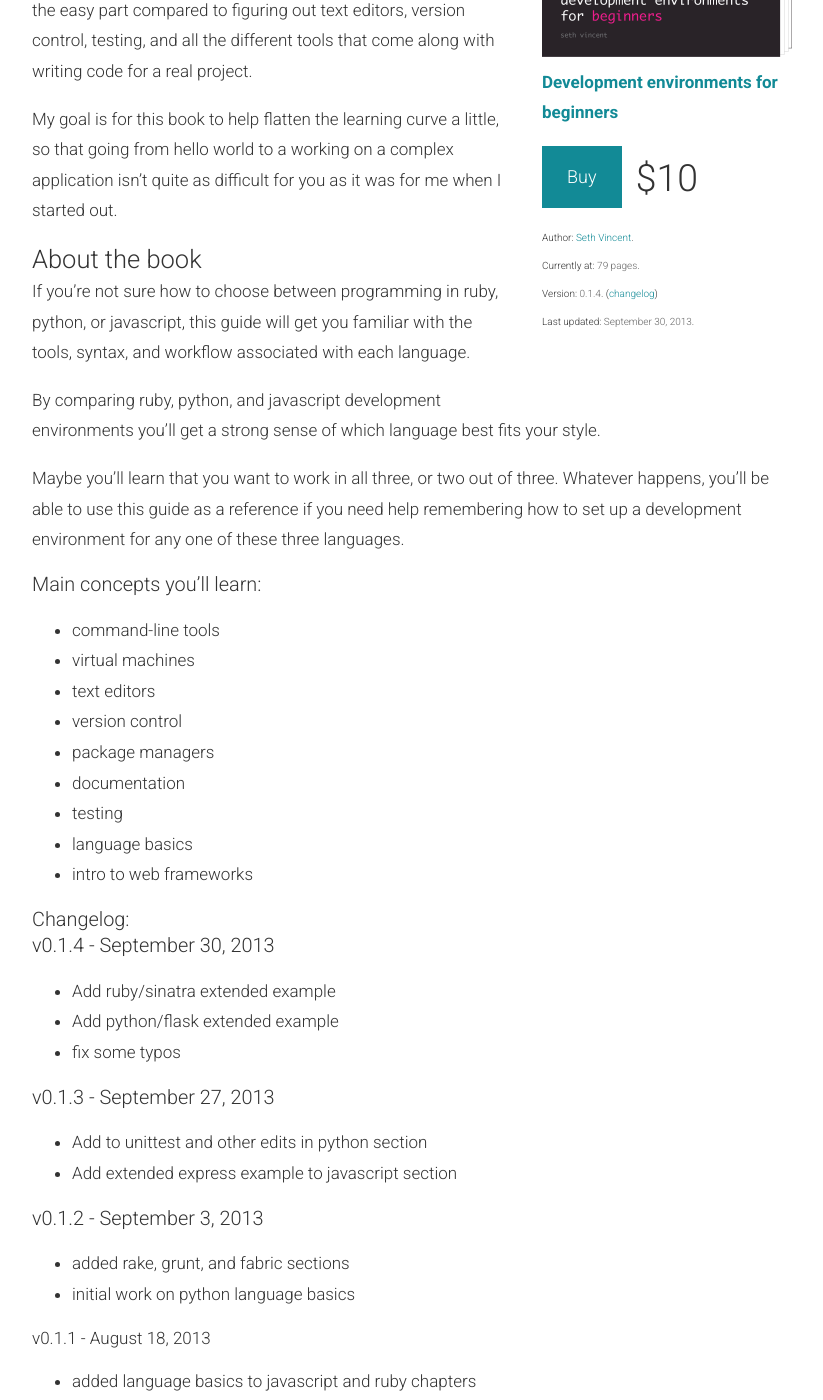
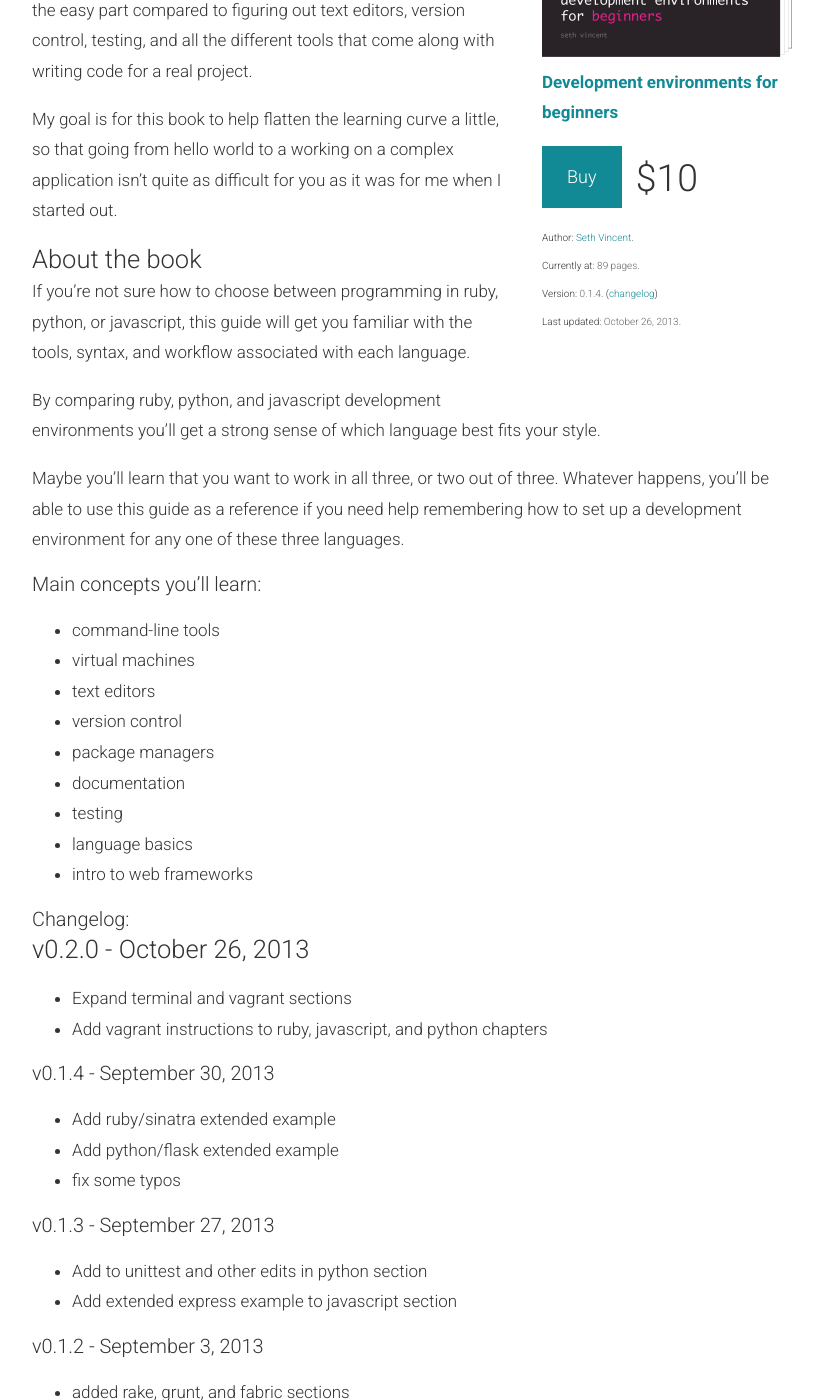
Before and after one commit to learn-js/learn-js.github.com, a Jekyll site: the page built from books/dev-envs/index.md, in a window 1280 px wide and 1400 px high, scrolled down 430 px. Shown: the whole window, without its empty margins (228-1051 px from the left). Built offline with Jekyll 4.4.1, drawn with Linux system fonts in a browser that asks for light colours.

Commit message:
dev-envs v0.2.0

```diff
--- a/books/dev-envs/index.md
+++ b/books/dev-envs/index.md
@@ -12,9 +12,9 @@ description: Learn to set up development environments for ruby, javascript, and
   </a>
   <div id="meta">
     <p>Author: <b><a href="http://sethvincent.com" target="_blank">Seth Vincent</a></b>.</p>
-    <p>Currently at: <b>79 pages</b>.</p>
+    <p>Currently at: <b>89 pages</b>.</p>
     <p>Version: <b>0.1.4</b>. (<a href="#changelog" alt="changelog">changelog</a>)</p>
-    <p>Last updated: <b>September 30, 2013</b>.</p>
+    <p>Last updated: <b>October 26, 2013</b>.</p>
   </div>
 </div>
 
@@ -47,6 +47,10 @@ Maybe you'll learn that you want to work in all three, or two out of three. What
 
 ### Changelog:
 
+## v0.2.0 - October 26, 2013
+- Expand terminal and vagrant sections
+- Add vagrant instructions to ruby, javascript, and python chapters
+
 ### v0.1.4 - September 30, 2013
 - Add ruby/sinatra extended example
 - Add python/flask extended example
```
